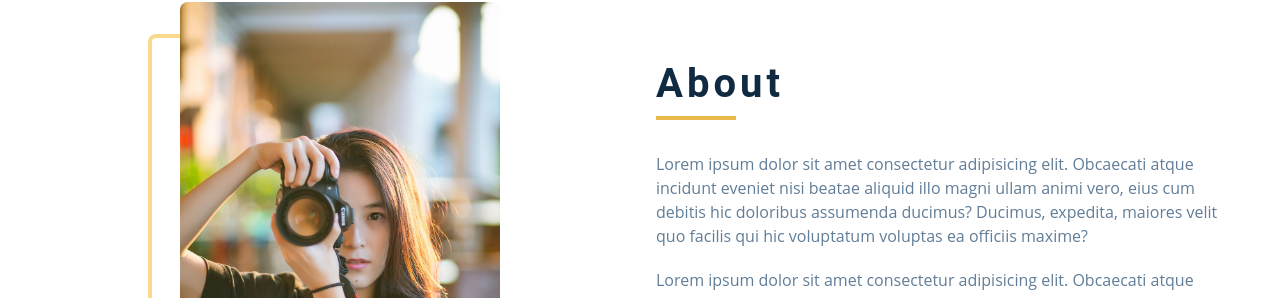
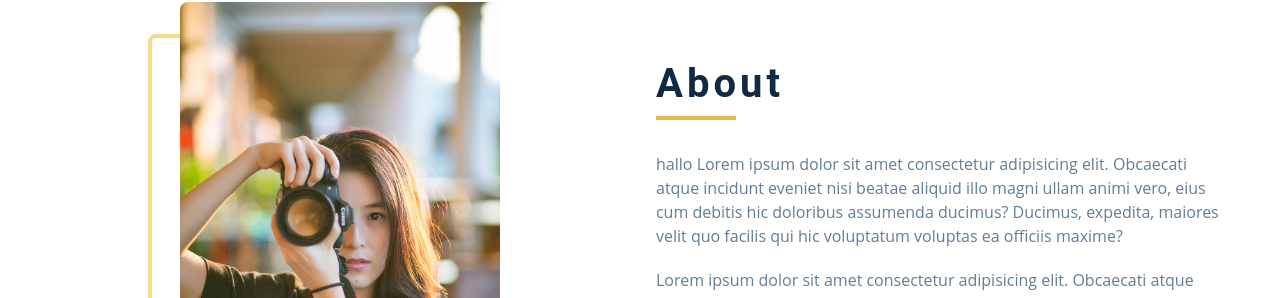
Before and after one commit to Achraf-Ayadi/portfolio, a React (Create React App) app: page / in a window 1280 px wide. Shown: the part 878-1176 px from the top of the page. Built offline with nearby package versions, Linux system fonts and the light colour scheme.

Commit message:
added hallo

```diff
--- a/src/components/AboutHome.js
+++ b/src/components/AboutHome.js
@@ -15,11 +15,11 @@ const AboutHome = () => {
             <div className='underline'></div>
           </div>
           <p>
-            Lorem ipsum dolor sit amet consectetur adipisicing elit. Obcaecati
-            atque incidunt eveniet nisi beatae aliquid illo magni ullam animi
-            vero, eius cum debitis hic doloribus assumenda ducimus? Ducimus,
-            expedita, maiores velit quo facilis qui hic voluptatum voluptas ea
-            officiis maxime?
+            hallo Lorem ipsum dolor sit amet consectetur adipisicing elit.
+            Obcaecati atque incidunt eveniet nisi beatae aliquid illo magni
+            ullam animi vero, eius cum debitis hic doloribus assumenda ducimus?
+            Ducimus, expedita, maiores velit quo facilis qui hic voluptatum
+            voluptas ea officiis maxime?
           </p>
 
           <p>
```
